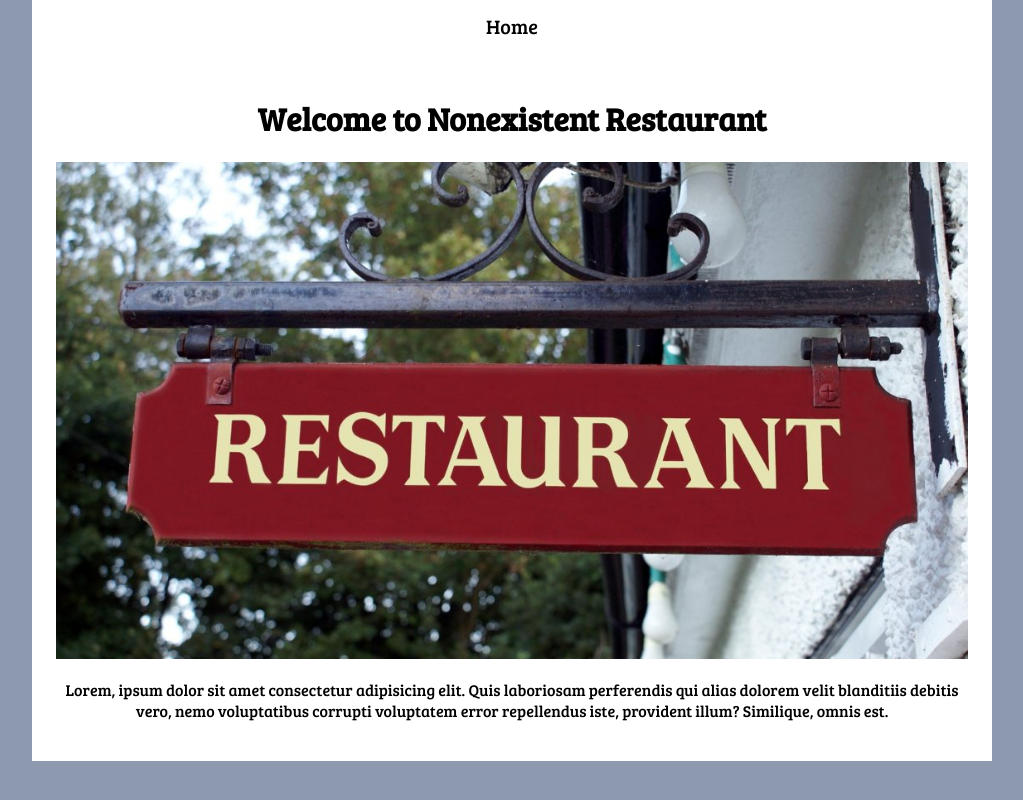
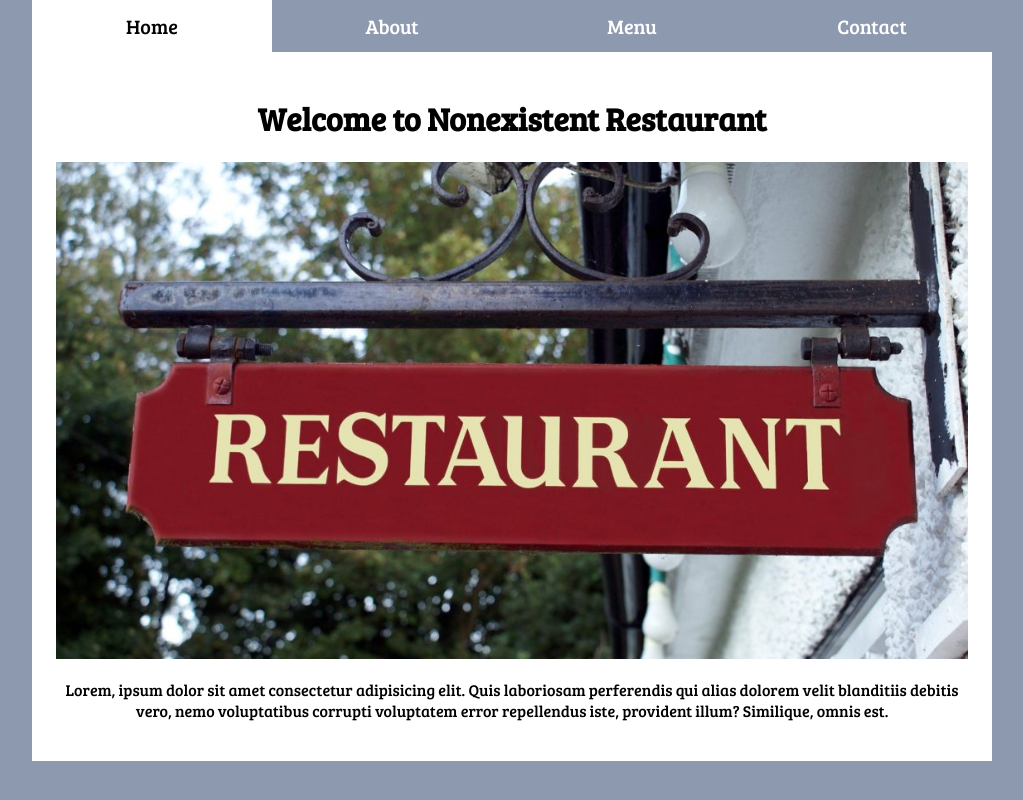
Before and after one commit to SavaVuckovic/RestaurantPage, a website built with webpack: page src/index.html in a window 1280 px wide. Both pictures are taken after a click on the element "Home". Shown: the whole page, without its empty margins (128-1151 px from the left). Built offline with nearby package versions, Linux system fonts and the light colour scheme.

Commit message:
added all of the required files, finished main.js

```diff
--- a/src/homepage.js
+++ b/src/homepage.js
@@ -17,6 +17,6 @@ export default function generateHomepage(targetDiv) {
   wrapper.appendChild(h1);
   wrapper.appendChild(img);
   wrapper.appendChild(p);
-  console.log(targetDiv);
+  // render wrapper div
   targetDiv.appendChild(wrapper);
 };
--- a/src/main.css
+++ b/src/main.css
@@ -41,6 +41,7 @@ nav {
   font-size: 20px;
   text-align: center;
   color: #fff;
+  text-transform: capitalize;
 }
 
 .tab.active {
--- a/src/main.js
+++ b/src/main.js
@@ -1,6 +1,9 @@
 import './main.css';
 import './index.html';
 import generateHomepage from './homepage';
+import generateAbout from './about';
+import generateMenu from './menu';
+import generateContact from './contact';
 
 const content = document.querySelector('#content');
 const dynamicContent = document.createElement('div');
@@ -8,28 +11,36 @@ const dynamicContent = document.createElement('div');
 function generateTabs() {
   // nav
   const nav = document.createElement('nav');
-  // home
-  const home = document.createElement('div');
-  home.classList.add('tab');
-  home.innerText = 'Home';
-  home.addEventListener('click', () => {
-    console.log('clicked');
-    clearDynamicContent();
-    clearActiveTabs();
-    home.classList.add('active');
-    generateHomepage(dynamicContent);
-  });
+  // create tabs
+  const home = createTab('home', generateHomepage);
+  const about = createTab('about', generateAbout);
+  const menu = createTab('menu', generateMenu);
+  const contact = createTab('contact', generateContact);
   // append tabs to nav
   nav.appendChild(home);
+  nav.appendChild(about);
+  nav.appendChild(menu);
+  nav.appendChild(contact);
   // render nav
-  console.log(content);
   content.appendChild(nav);
 }
 
-function clearDynamicContent() {
-  dynamicContent.innerHTML = '';
+// creates single tab
+function createTab(name, callback) {
+  const tab = document.createElement('div');
+  tab.classList.add('tab');
+  tab.innerText = name;
+  tab.addEventListener('click', () => {
+    clearActiveTabs();
+    tab.classList.add('active');
+    dynamicContent.innerHTML = '';
+    callback(dynamicContent);
+  });
+
+  return tab;
 }
 
+// removes active class from tabs
 function clearActiveTabs() {
   const tabs = document.querySelectorAll('.tab');
   tabs.forEach(tab => {
```
Also changed, not shown: src/about.js (added), src/contact.js (added), src/menu.js (added).
